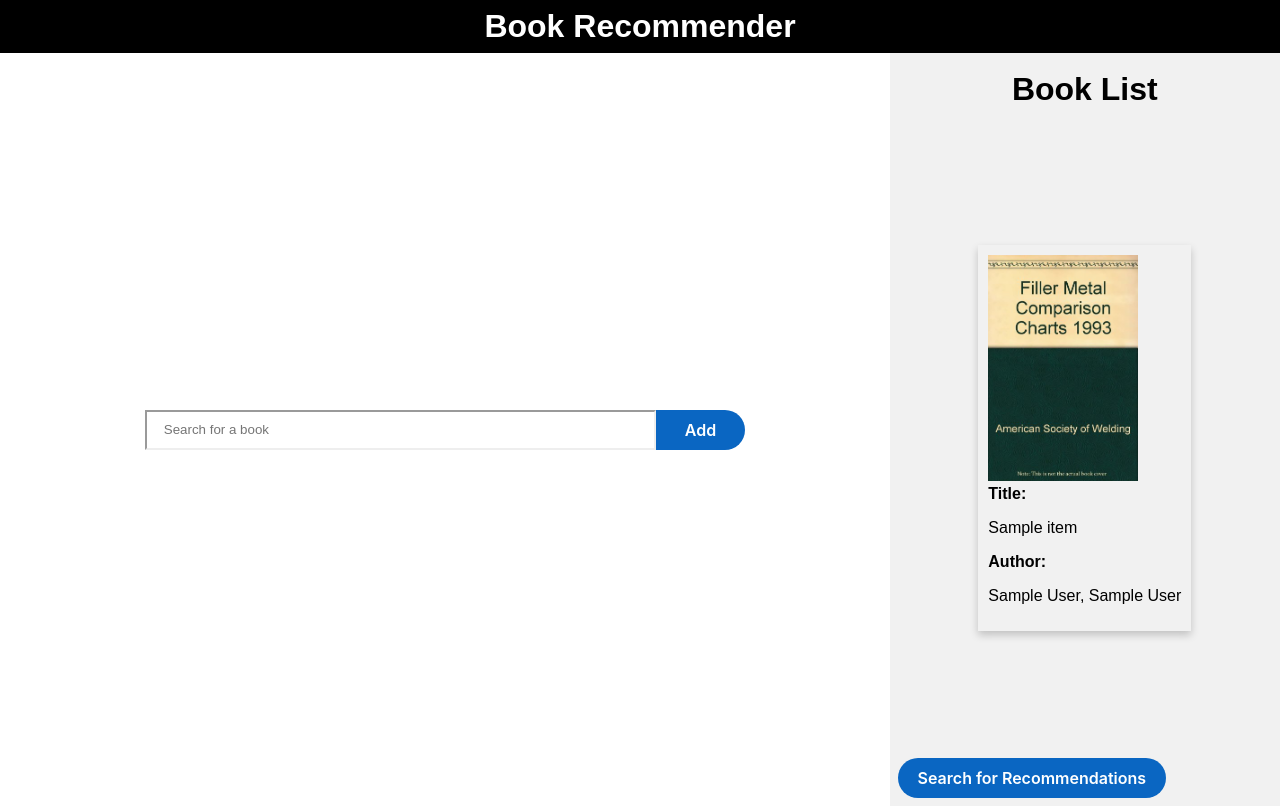
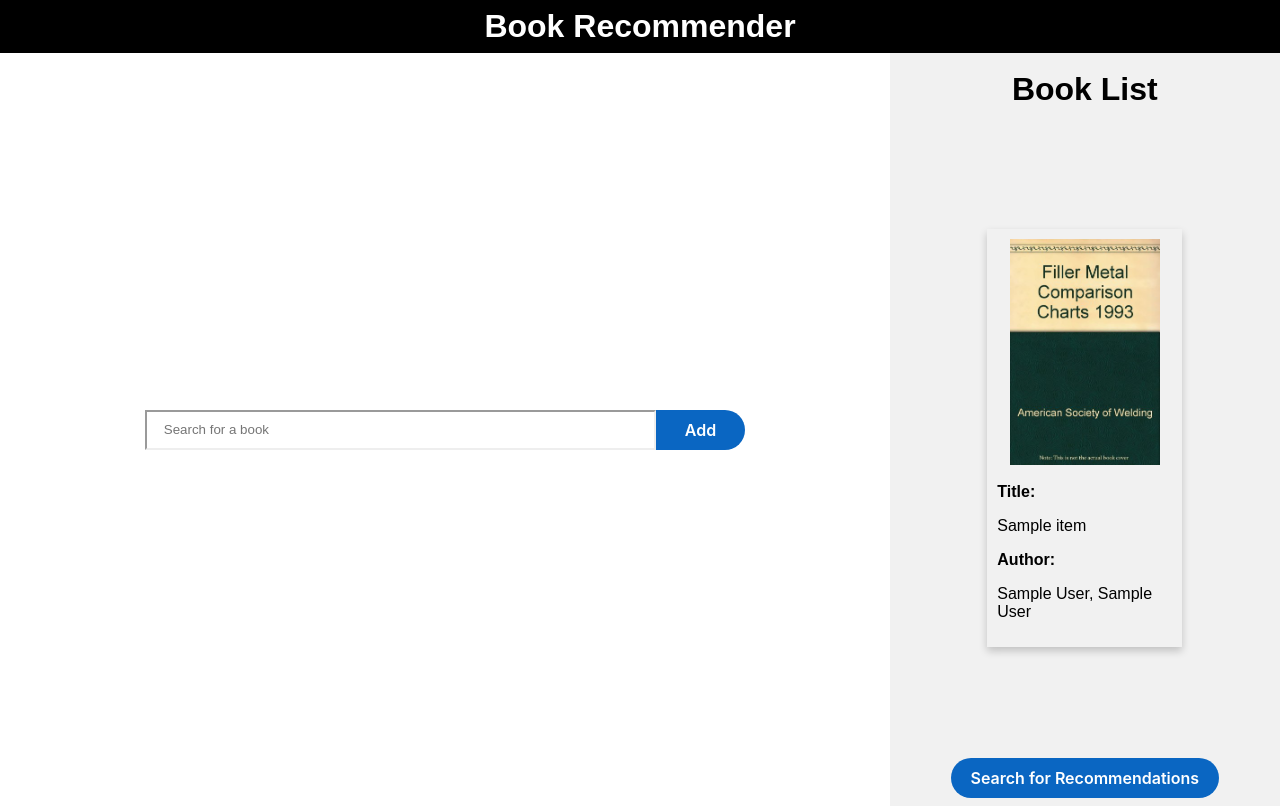
Before and after one commit to BenB1116/gphc-demo, a Flask app: template templates/index.html in a window 1280 px wide. Run offline with Flask 2, Linux system fonts and the light colour scheme; the template is opened without the code that fills it: most values are stand-ins (such as "Sample title", 1, 10 or a date in 2020).

Commit message:
Additional styling

```diff
--- a/static/css/main.css
+++ b/static/css/main.css
@@ -53,16 +53,24 @@ body {
 }
 
 #button-box {
+    display: flex;
     justify-content: center;
     margin-top: auto;
 }
 
 .item-card {
+    display: flex;
+    flex-direction: column;
     box-shadow: 0 4px 8px 0 rgba(0, 0, 0, 0.2);
     transition: 0.3s;
     margin: 20px;
     padding: 10px;
     min-width: 100px;
+    max-width: 175px;
+}
+
+.item-card img{
+    align-self: center;
 }
 
 #footer-box {
@@ -197,3 +205,7 @@ form input[type=submit]:disabled {
     background: rgba(0, 0, 0, .08);
     color: rgba(0, 0, 0, .3);
 }
+
+.recommend-form{
+    all: unset;
+}
```
